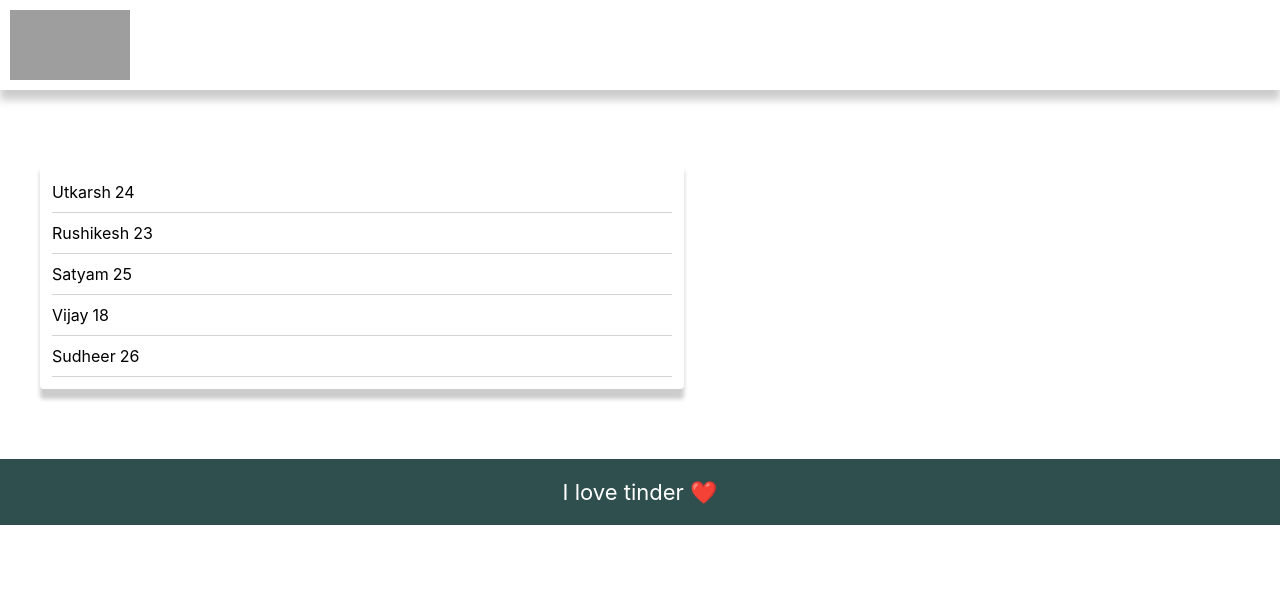
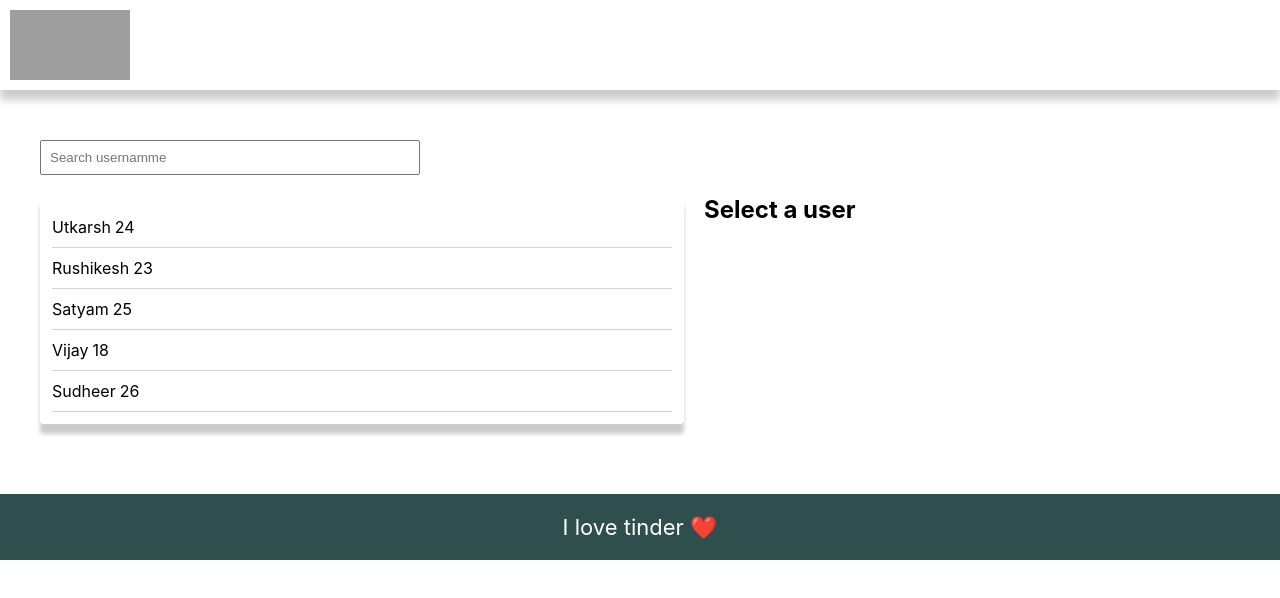
Before and after one commit to Uttu316/edYoda, a React (Create React App) app in the folder react/Day60/my-app/: page / in a window 1280 px wide. Shown: the top 598 px of the page. Built offline with nearby package versions, Linux system fonts and the light colour scheme; grey boxes are pictures that could not be loaded.

Commit message:
Day64:  Search Bar, Webpack, Babel, Eslint

```diff
--- a/react/Day60/my-app/src/components/list/index.js
+++ b/react/Day60/my-app/src/components/list/index.js
@@ -1,40 +1,55 @@
 import React, { useState } from "react";
+import SearchBar from "../searchbars";
 import style from "./list.module.css";
+import Listitem from "./listItem";
 
 const List = () => {
   const [selectedUser, setUser] = useState(null);
+  const [search, setSearch] = useState("");
+  const [data, setData] = useState(userList);
 
   const onSelectUser = (user) => {
     setUser(user);
   };
+  const onSearchChange = (searchValue) => {
+    setSearch(searchValue);
+
+    if (searchValue === "") {
+      setData(userList);
+    } else {
+      const newArray = userList.filter((i) =>
+        i.name.toLowerCase().includes(searchValue.toLowerCase())
+      );
+      setData(newArray);
+    }
+  };
 
   return (
     <section className={style.section}>
+      <SearchBar search={search} onSearchChange={onSearchChange} />
+
+      <div className={style.usersInfo}>
         <ul className={style.list}>
-        {userList.map((user, index) => (
-          <li
+          {data.map((user, index) => (
+            <Listitem
               key={user.name + index}
-            className={`${style.listItem}
-              ${
-                selectedUser != null &&
-                selectedUser.name === user.name &&
-                style.selectedItem
-              }`}
-            onClick={() => onSelectUser(user)}
-          >
-            <span>{user.name}</span>
-            <span>{user.age}</span>
-          </li>
+              user={user}
+              onSelectUser={onSelectUser}
+              selectedUser={selectedUser}
+            />
           ))}
         </ul>
-      {selectedUser != null && (
+        {selectedUser != null ? (
           <div>
-          <img src={selectedUser.image} />
+            <img alt={selectedUser.name} src={selectedUser.image} />
             <p>{selectedUser.name}</p>
             <p>{selectedUser.age}</p>
             <p>{selectedUser.address}</p>
           </div>
+        ) : (
+          <h2>Select a user</h2>
         )}
+      </div>
     </section>
   );
 };
--- a/react/Day60/my-app/src/components/list/list.module.css
+++ b/react/Day60/my-app/src/components/list/list.module.css
@@ -1,6 +1,8 @@
 .section {
+  margin: 50px 20px;
+}
+.usersInfo {
   display: flex;
-  margin: 50px 20px;
 }
 .list {
   padding: 12px;
@@ -26,3 +28,6 @@
   background-color: salmon;
   color: white;
 }
+
+#id {
+}
--- /dev/null
+++ b/react/Day60/my-app/src/components/list/listItem.js
@@ -0,0 +1,22 @@
+import React from "react";
+import style from "./list.module.css";
+
+const Listitem = (props) => {
+  const { user, selectedUser, onSelectUser } = props;
+  return (
+    <li
+      className={`${style.listItem}
+          ${
+            selectedUser != null &&
+            selectedUser.name === user.name &&
+            style.selectedItem
+          }`}
+      onClick={() => onSelectUser(user)}
+    >
+      <span>{user.name}</span>
+      <span>{user.age}</span>
+    </li>
+  );
+};
+
+export default Listitem;
--- /dev/null
+++ b/react/Day60/my-app/src/components/searchbars/index.js
@@ -0,0 +1,22 @@
+import React, { useState } from "react";
+import styles from "./searchbar.module.css";
+
+const SearchBar = (props) => {
+  const { search, onSearchChange } = props;
+  const onChangeSearch = (e) => {
+    const value = e.target.value;
+    onSearchChange(value);
+  };
+  return (
+    <div className={styles.container}>
+      <input
+        className={styles.input}
+        placeholder="Search usernamme"
+        value={search}
+        onChange={onChangeSearch}
+      />
+    </div>
+  );
+};
+
+export default SearchBar;
--- /dev/null
+++ b/react/Day60/my-app/src/components/searchbars/searchbar.module.css
@@ -0,0 +1,8 @@
+.container {
+  margin: 0px 20px;
+}
+.input {
+  padding: 8px;
+  outline: none;
+  width: 30%;
+}
```
Lines whose indentation alone changed are shown as unchanged.
